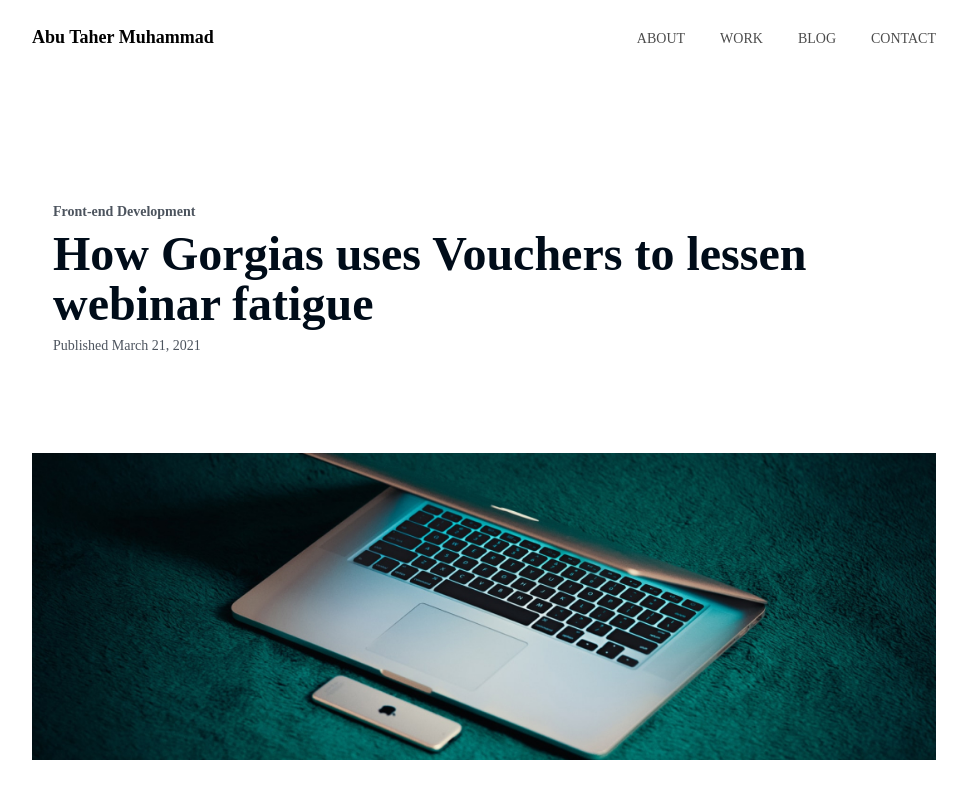
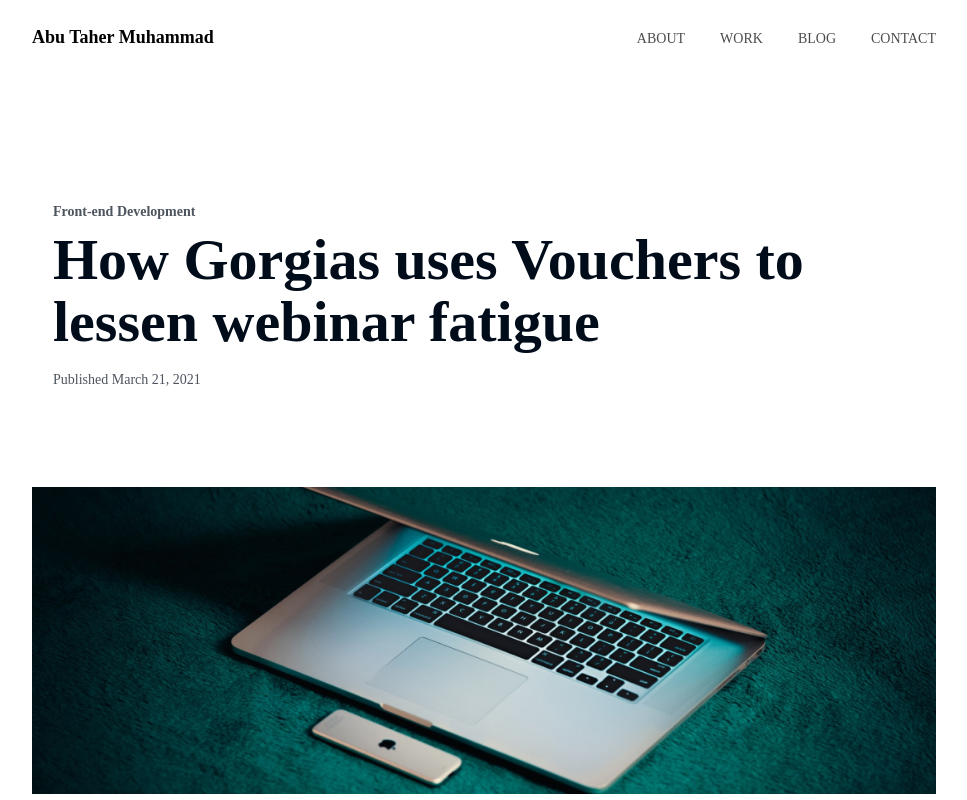
Before and after one commit to xgovernor/portfolio, a Next.js app: page /articles/jh in a window 1280 px wide. Shown: the top 800 px of the page, without its empty margins (156-1123 px from the left). Built offline with nearby package versions, Linux system fonts and the light colour scheme; a web font is replaced by a local one.

Commit message:
Home about content update

```diff
--- a/styles/index.sass
+++ b/styles/index.sass
@@ -311,10 +311,10 @@ footer
             line-height: 14px
             color: rgba(0, 12, 25, 0.7)
         .p__title
-            margin-bottom: 10px
+            margin-bottom: 20px
             font-weight: bold
-            font-size: 48px
-            line-height: 50px
+            font-size: 58px
+            line-height: 62px
             color: #000C19
         .p_meta_date
             font-weight: normal
--- a/views/pages/home/HomeAbout.js
+++ b/views/pages/home/HomeAbout.js
@@ -21,7 +21,8 @@ const HomeAbout = ({}) => {
 
                         <div className='p_home__right'>
                             <div className='p_content'>
-                                <p className='p_body'>Anyone who knows me knows that I&apos;m a tech nerd who loves the internet. Or rather the possibilities that open up to us today. I used to play with WordPress. nowadays,  I primarily focused on MERN stack development. Isn&apos;t it fascinating to play with our favorite things? Oh! another thing, I love sharing, Sometimes, I arrange concise workshops/boot camps to share my knowledge with others.</p>
+                                <p className='p_body'>Anyone who knows me knows that I'm a tech nerd who loves the internet. Or rather the possibilities that open up to us today.  How I used to play with WordPress has become muscle memory today. This is one among many. These days, I primarily focus on MERN stack development. Isn't it fascinating to play with our favorite things? Oh! I forgot,  I love to share my enthusiasm with others. , Sometimes, I arrange concise workshops/boot camps to help them see how uniquely different ways you could see a problem and find paths to solve it.</p>
+
                                 <Link href={`/about`}>
                                     <a className="p_link">
                                         KNOW MORE
```
